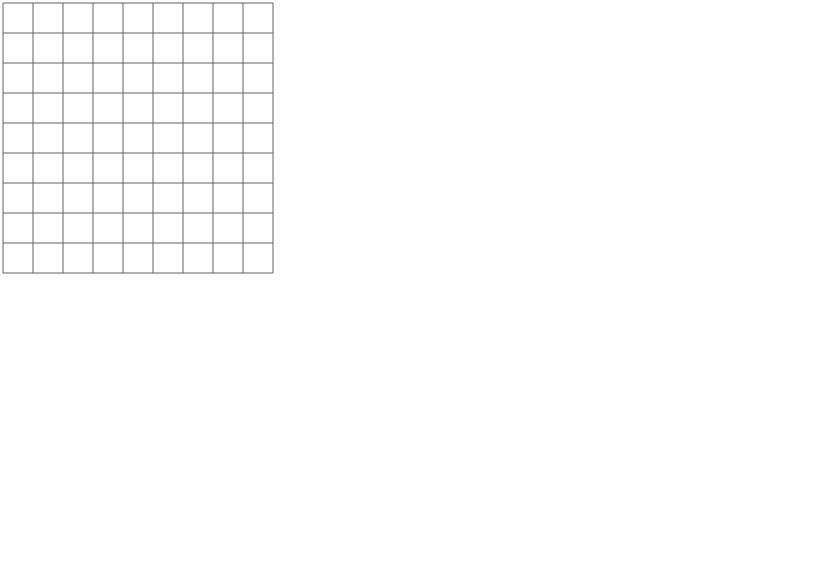
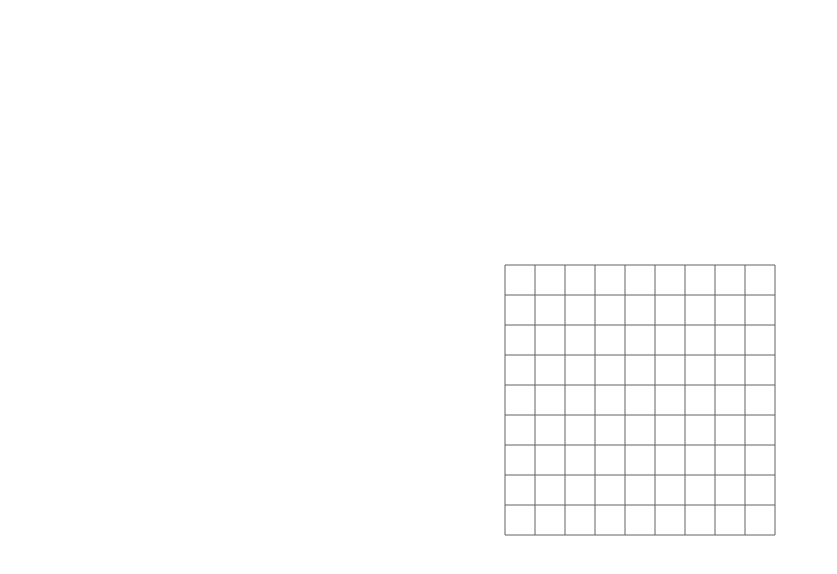
Before and after one commit to knightingal/ColorBall, a React app: page / in a window 1280 px wide. Shown: the top 574 px of the page, without its empty margins (0-837 px from the left). Built offline with nearby package versions, Linux system fonts and the light colour scheme.

Commit message:
center layout

```diff
--- a/index.html
+++ b/index.html
@@ -6,16 +6,26 @@
         <style>
             .game-svg{
                 position: absolute;
-                top:0;
-                left:0;
+                top:50%;
+                left:50%;
+                transform: translate(-50%, -50%);
             }
 
             .touch-layer{
-                width: 1000px;
-                height: 1000px;
+                /* width: 1000px;
+                height: 1000px; */
+                position: absolute;
+                top:50%;
+                left:50%;
+                transform: translate(-50%, -50%);
+            }
+
+            .container{
                 position: absolute;
                 top:0;
-                left:0;
+                left: 0;
+                width: 100%;
+                height: 100%;
             }
 
 
--- a/src/components/Game.tsx
+++ b/src/components/Game.tsx
@@ -255,6 +255,7 @@ export class Game extends React.Component<{}, {balls: Array<BallInfo>, selectedB
     handleClick(e: React.MouseEvent<HTMLDivElement>) {
         const x = e.nativeEvent.offsetX;
         const y = e.nativeEvent.offsetY;
+        console.log(`x=${x}, y=${y}`);
         if (x < Game.OFFSET_LEFT || y < Game.OFFSET_TOP || x > Game.GRID_COUNT * Game.GRID_SIZE || y > Game.GRID_COUNT * Game.GRID_SIZE) {
             return;
         }
@@ -474,15 +475,20 @@ export class Game extends React.Component<{}, {balls: Array<BallInfo>, selectedB
         let ballNumberComponents = this.state.balls.map((ball) => {
             return <BallNumberComponent key={ball.id} ballInfo={ball} />
         });
+        const layoutWidth = `${Game.GRID_SIZE * Game.GRID_COUNT + Game.OFFSET_LEFT * 2}px`;
+        const layoutHeight = `${Game.GRID_SIZE * Game.GRID_COUNT + Game.OFFSET_TOP * 2}px`;
+        const touchLayoutStyle: React.CSSProperties = {};
+        touchLayoutStyle.height = layoutHeight;
+        touchLayoutStyle.width = layoutWidth;
         return (
-            <div>
-            <svg className="game-svg" width="1000px" height="1000px" version="1.1" xmlns="http://www.w3.org/2000/svg">
+            <div className="container">
+            <svg className="game-svg" width={layoutWidth} height={layoutHeight} version="1.1" xmlns="http://www.w3.org/2000/svg">
                 {this.createHLines()}
                 {this.createVLines()}
                 {ballComponents}
                 {ballNumberComponents}
             </svg>
-            <div className="touch-layer" onClick={(e)=>this.handleClick(e)}></div>
+            <div className="touch-layer" style={touchLayoutStyle} onClick={(e)=>this.handleClick(e)}></div>
             </div>
         )
     }
```
